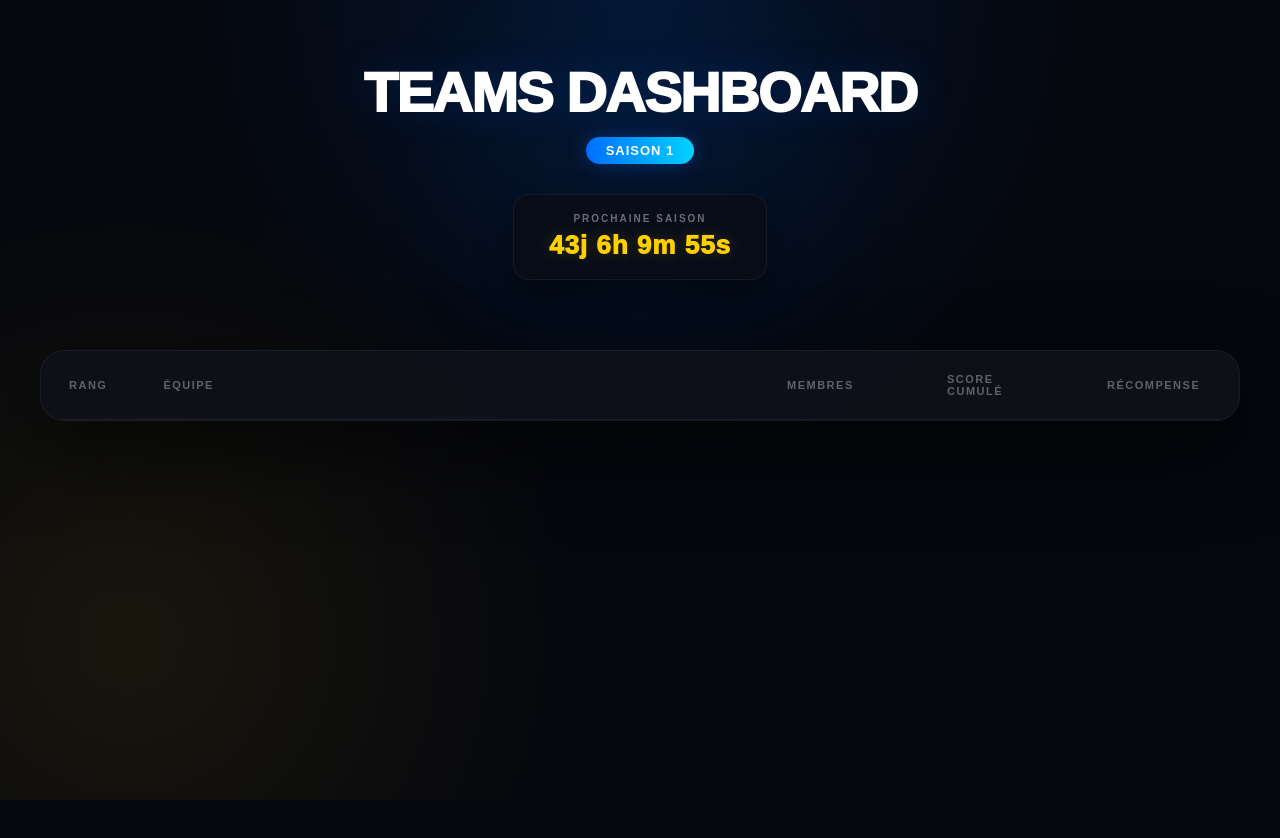
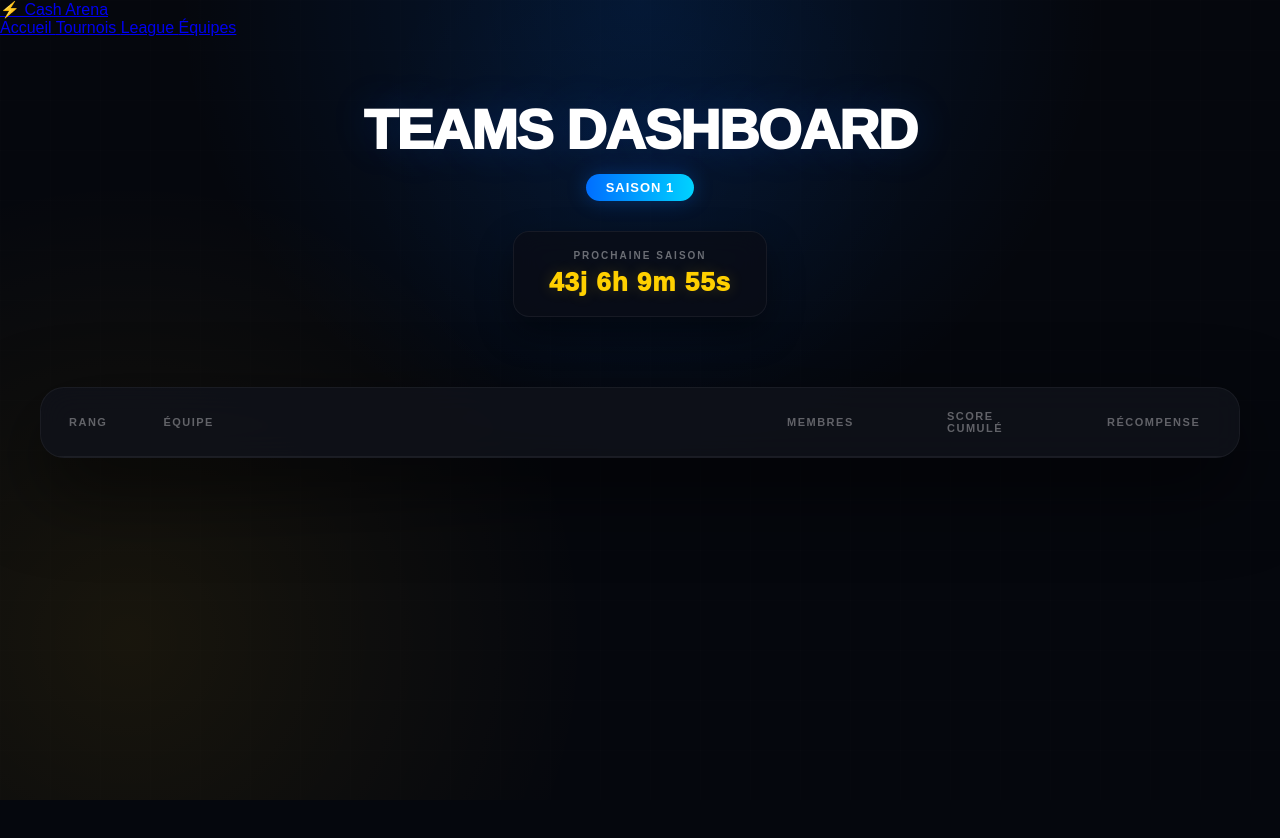
Before and after one commit to ionutantohi2008-afk/cash-arena, a website: page team-dashboard.html in a window 1280 px wide. After the commit the page ends 800 px from the top, so only its background shows below. Drawn offline with Linux system fonts and the light colour scheme.

Commit message:
Add files via upload

```diff
--- a/team-dashboard.html
+++ b/team-dashboard.html
@@ -8,6 +8,66 @@
     <link rel="stylesheet" href="team-dashboard.css">
 </head>
 <body>
+
+    <!-- =====================================================
+     NAVBAR
+     ===================================================== -->
+
+<nav class="navbar">
+
+
+    <!-- LOGO -->
+
+    <a
+        href="index.html"
+        class="logo"
+    >
+
+        ⚡ Cash Arena
+
+    </a>
+
+
+
+    <!-- NAVIGATION -->
+
+    <div class="nav-links">
+
+        <a href="index.html">
+            Accueil
+        </a>
+
+
+        <a href="dashboard.html">
+            Tournois
+        </a>
+
+
+        <a href="league.html">
+            League
+        </a>
+
+
+        <a
+            href="teams.html"
+            class="active"
+        >
+            Équipes
+        </a>
+
+    </div>
+
+
+
+    <!-- PROFIL -->
+
+    <div
+        id="authSection"
+        class="auth-section"
+    ></div>
+
+
+</nav>
     <!-- Les couches de background gérées par le CSS -->
     <div class="gaming-bg"></div>
     <div class="gaming-grid"></div>
```
